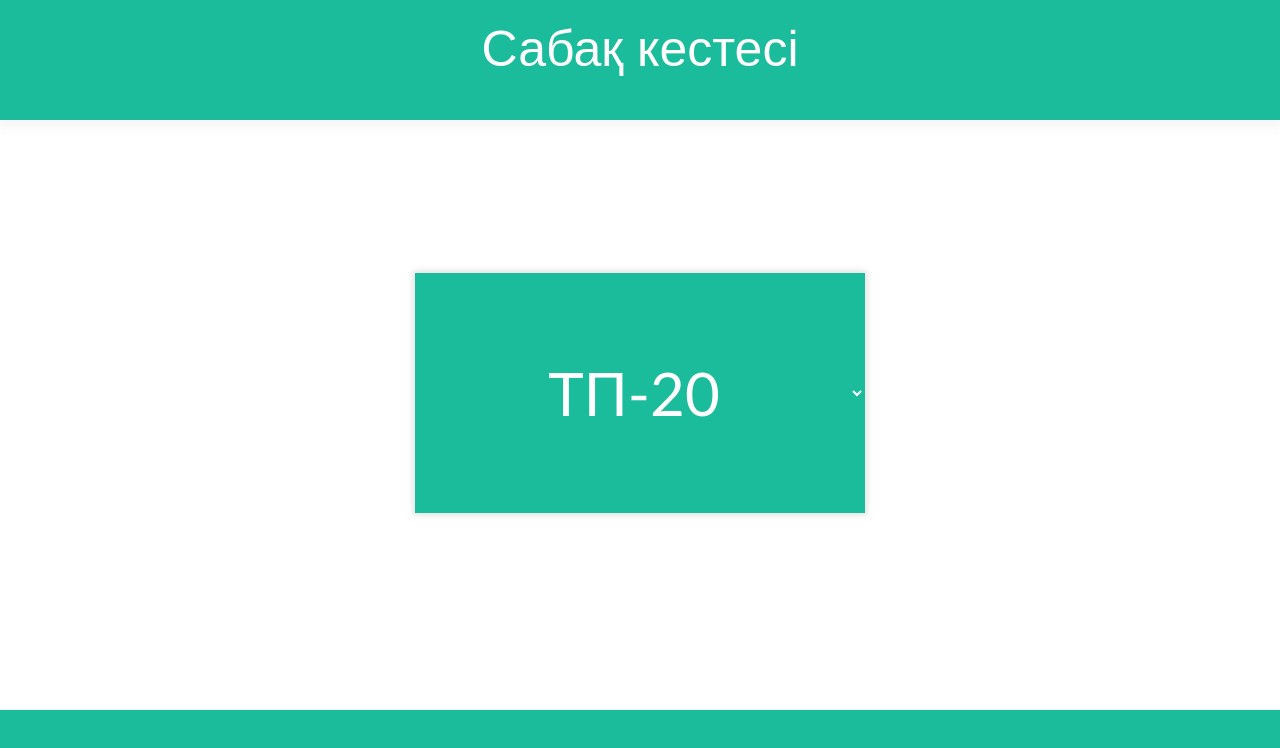
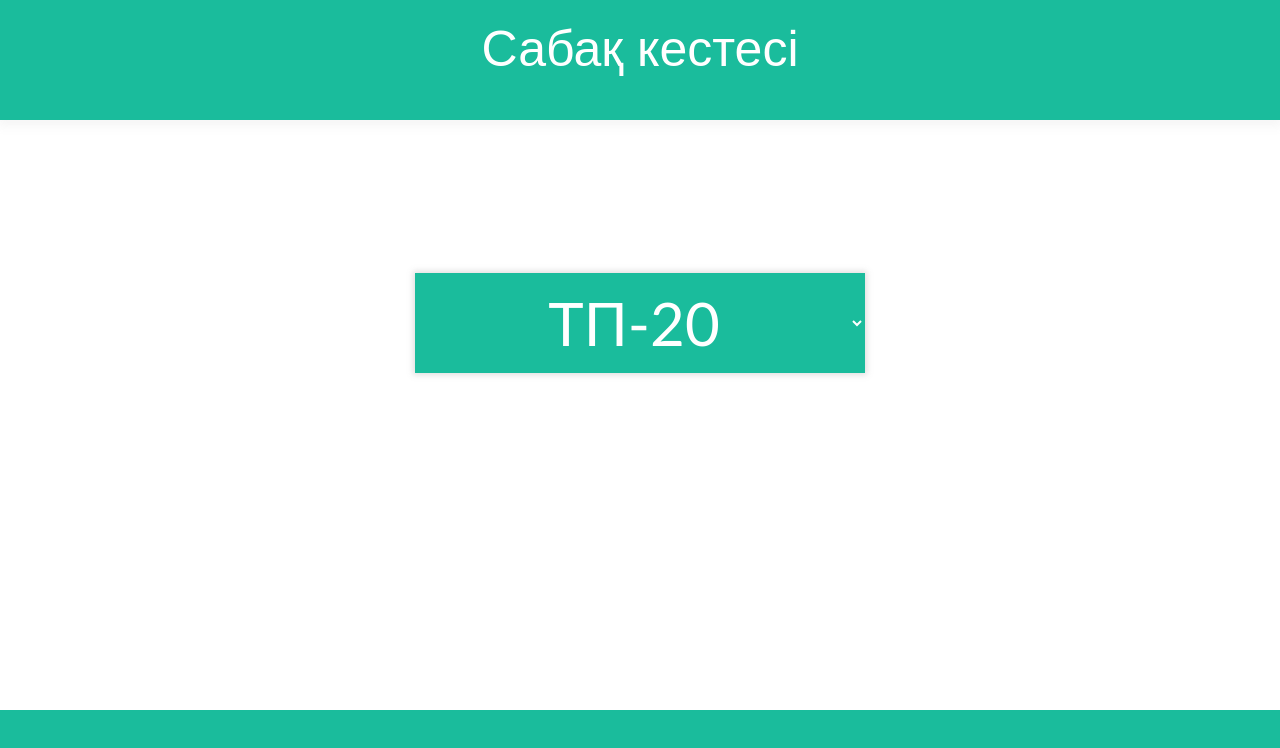
Before and after one commit to Gunsis/Gunsis.github.io, a plain HTML site: page emty.html in a window 1280 px wide. Drawn offline with Linux system fonts and the light colour scheme.

Commit message:
Update emty.html

```diff
--- a/emty.html
+++ b/emty.html
@@ -37,7 +37,7 @@
 			}
 			.select {
 				width: 450px;
-				height: 4em;
+				height: 100px;
 				text-align: center;
 				font: normal 60px/normal "Trebuchet MS", Helvetica, sans-serif;
 				color: white;
```
